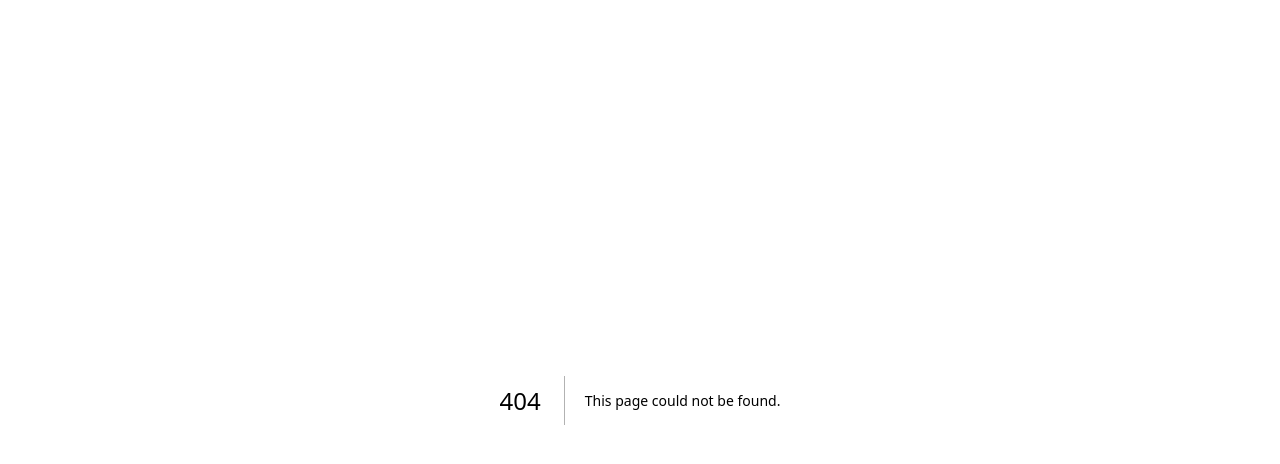
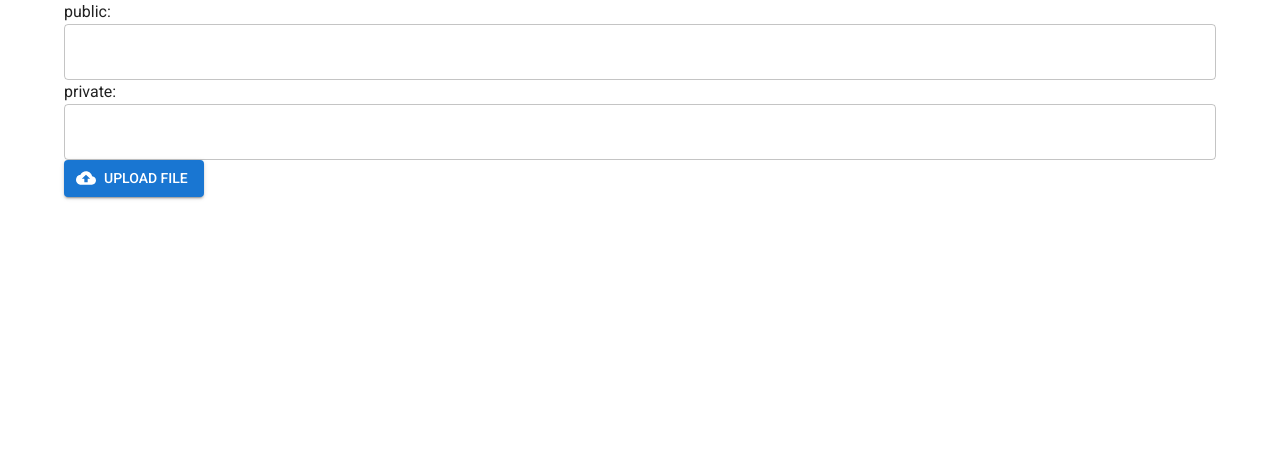
Before and after one commit to omitsuhashi/landing, a Next.js app: page /samples/signing in a window 1280 px wide. Before the commit this address had no page. Shown: the top 464 px of the page. Built offline with nearby package versions, Linux system fonts and the light colour scheme.

Commit message:
🚧画像の署名サンプル作成中

```diff
--- /dev/null
+++ b/src/app/samples/signing/file-uploader.tsx
@@ -0,0 +1,18 @@
+import { CloudUpload } from "@mui/icons-material";
+import { Button } from "@mui/material";
+import VisuallyHiddenInput from "@/app/samples/signing/visually-hidden-input";
+
+export default function FileUploader() {
+  return (
+    <Button
+      component="label"
+      role={undefined}
+      variant="contained"
+      tabIndex={-1}
+      startIcon={<CloudUpload />}
+    >
+      Upload file
+      <VisuallyHiddenInput onChange={(ev) => {}} type="file" />
+    </Button>
+  );
+}
--- /dev/null
+++ b/src/app/samples/signing/hooks.ts
@@ -0,0 +1,49 @@
+import { ChangeEvent, useEffect, useState } from "react";
+
+async function exportKey(key: CryptoKey) {
+  const exported = await window.crypto.subtle.exportKey("jwk", key);
+  return JSON.stringify(exported, null, 2);
+}
+
+const ALGORITHM = "RSASSA-PKCS1-v1_5";
+
+export function useSigning() {
+  const [publicKey, setPublicKey] = useState<CryptoKey>();
+  const [privateKey, setPrivateKey] = useState<CryptoKey>();
+
+  async function onUploadFile(ev: ChangeEvent<HTMLInputElement>) {
+    const file = ev.target.files?.item(0);
+    if (!file || !privateKey) {
+      return;
+    }
+    const fileBuf = await file.arrayBuffer();
+    const result = await window.crypto.subtle.sign(
+      ALGORITHM,
+      privateKey,
+      fileBuf,
+    );
+  }
+
+  useEffect(() => {
+    async function createKeys() {
+      const { publicKey, privateKey } = await window.crypto.subtle.generateKey(
+        {
+          name: ALGORITHM,
+          modulusLength: 2048,
+          publicExponent: new Uint8Array([1, 0, 1]),
+          hash: { name: "SHA-256" },
+        },
+        true,
+        ["sign", "verify"],
+      );
+      setPublicKey(publicKey);
+      setPrivateKey(privateKey);
+    }
+    createKeys().then();
+  }, []);
+
+  return {
+    publicKey,
+    privateKey,
+  };
+}
--- /dev/null
+++ b/src/app/samples/signing/key-generator.tsx
@@ -0,0 +1,23 @@
+"use client";
+
+import { TextField, Typography } from "@mui/material";
+import { PropsWithoutRef } from "react";
+
+type Props = {
+  publicKey: string;
+  privateKey: string;
+};
+
+export default function KeyGenerator({
+  publicKey,
+  privateKey,
+}: PropsWithoutRef<Props>) {
+  return (
+    <>
+      <Typography>public:</Typography>
+      <TextField fullWidth value={publicKey} />
+      <Typography>private:</Typography>
+      <TextField fullWidth value={privateKey} />
+    </>
+  );
+}
--- /dev/null
+++ b/src/app/samples/signing/page.tsx
@@ -0,0 +1,18 @@
+import { Box, CircularProgress, Container } from "@mui/material";
+import FileUploader from "@/app/samples/signing/file-uploader";
+import { Suspense } from "react";
+import SignButton from "@/app/samples/signing/sign-button";
+import ValidateButton from "@/app/samples/signing/validate-button";
+import SignForm from "@/app/samples/signing/sign-form";
+
+export default function SigningPage() {
+  return (
+    <>
+      <Box rowGap={2}>
+        <Suspense fallback={<CircularProgress />}>
+          <SignForm />
+        </Suspense>
+      </Box>
+    </>
+  );
+}
--- /dev/null
+++ b/src/app/samples/signing/sign-button.tsx
@@ -0,0 +1,5 @@
+import { Button } from "@mui/material";
+
+export default function SignButton() {
+  return <Button></Button>;
+}
--- /dev/null
+++ b/src/app/samples/signing/sign-form.tsx
@@ -0,0 +1,26 @@
+"use client";
+
+import { useSigning } from "@/app/samples/signing/hooks";
+import { Box } from "@mui/material";
+import KeyGenerator from "@/app/samples/signing/key-generator";
+import FileUploader from "@/app/samples/signing/file-uploader";
+import SignButton from "@/app/samples/signing/sign-button";
+import ValidateButton from "@/app/samples/signing/validate-button";
+
+export default function SignForm() {
+  const { privateKey, publicKey } = useSigning();
+  return (
+    <>
+      <Box>
+        {/* キーペアを生成してここに */}
+        <KeyGenerator publicKey={publicKey} privateKey={privateKey} />
+        {/* ファイルのアップロード */}
+        <FileUploader />
+        {/* 署名実行 */}
+        <SignButton />
+        {/* バリデーション実行 */}
+        <ValidateButton />
+      </Box>
+    </>
+  );
+}
--- /dev/null
+++ b/src/app/samples/signing/validate-button.tsx
@@ -0,0 +1,3 @@
+export default function ValidateButton() {
+  return <></>;
+}
--- /dev/null
+++ b/src/app/samples/signing/visually-hidden-input.tsx
@@ -0,0 +1,16 @@
+"use client";
+
+import { styled } from "@mui/material";
+
+const VisuallyHiddenInput = styled("input")({
+  clipPath: "inset(50%)",
+  height: 1,
+  overflow: "hidden",
+  position: "absolute",
+  bottom: 0,
+  left: 0,
+  whiteSpace: "nowrap",
+  width: 1,
+});
+
+export default VisuallyHiddenInput;
```
Also changed, not shown: src/app/samples/signing/signer.ts (added).
